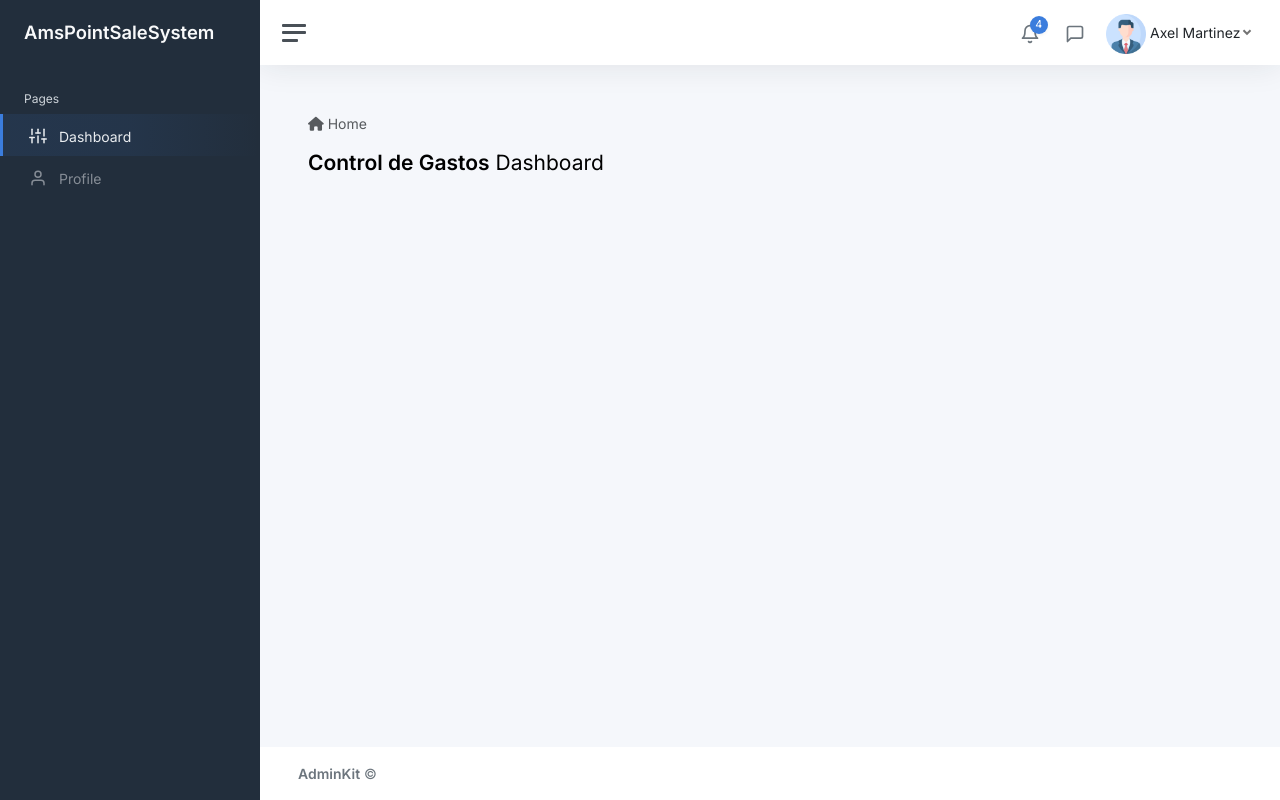
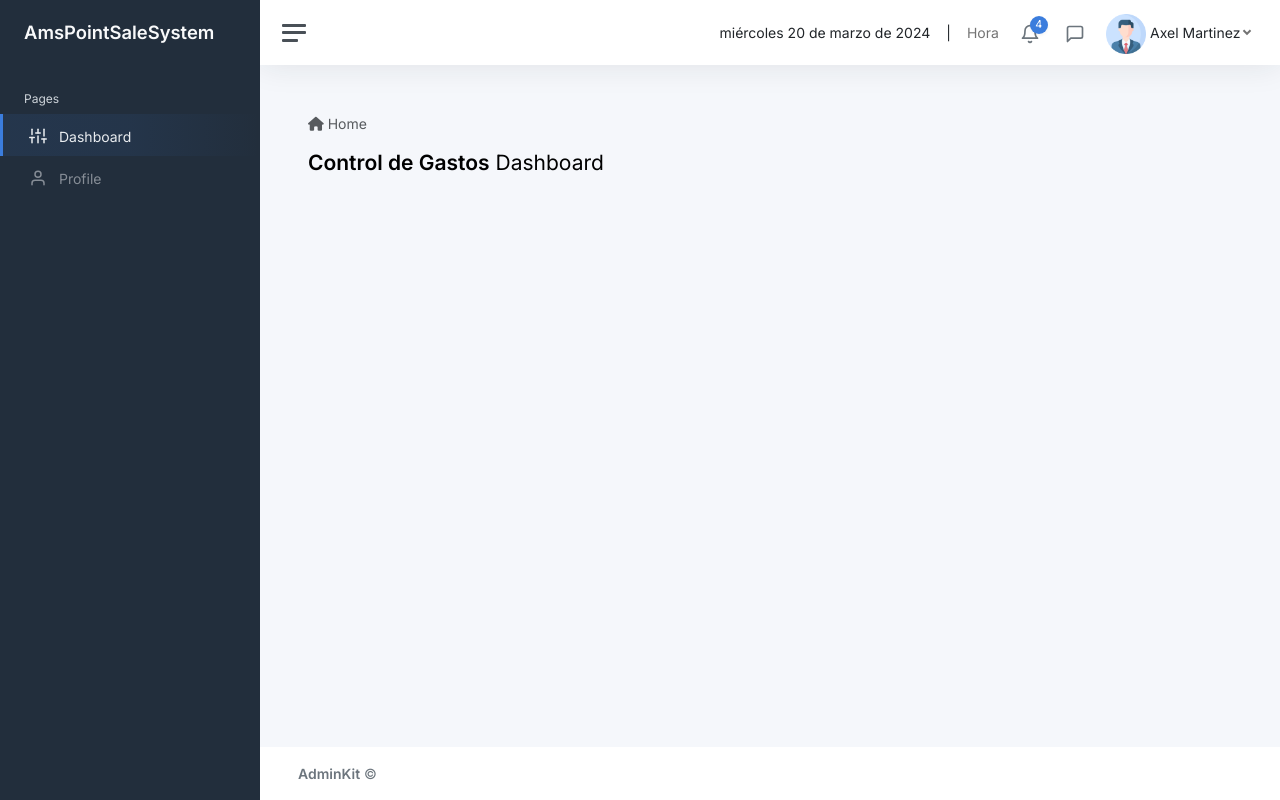
Before and after one commit to Axel200121/APP-Expense-Control, an Angular app in the folder web-site-control-expenses/: page / in a window 1280 px wide. Built offline with nearby package versions, Linux system fonts and the light colour scheme.

Commit message:
Agregando la fecha actual en el header

```diff
--- a/web-site-control-expenses/src/app/components/header/header.component.html
+++ b/web-site-control-expenses/src/app/components/header/header.component.html
@@ -5,6 +5,14 @@
 
     <div class="navbar-collapse collapse">
         <ul class="navbar-nav navbar-align">
+            <li class="nav-item dropdown">
+                <a href="#" class="nav-icon dropdown-toggle d-inline-block d-sm-none" data-bs-toggle="dropdown">
+                    <i class="fas fa-long-arrow-alt-down align-middle"></i>
+                </a>
+                <a class="nav-link d-none d-sm-inline-block text-dark">{{getActualDate()}} </a>
+                <a class="nav-link d-none d-sm-inline-block"><span class="text-dark">|</span></a>
+                <a class="nav-link d-none d-sm-inline-block">Hora</a>
+            </li>
             <li class="nav-item dropdown">
                 <a class="nav-icon dropdown-toggle" href="#" id="alertsDropdown" data-bs-toggle="dropdown">
                     <div class="position-relative">
--- a/web-site-control-expenses/src/app/components/header/header.component.ts
+++ b/web-site-control-expenses/src/app/components/header/header.component.ts
@@ -1,4 +1,6 @@
 import { Component } from '@angular/core';
+import dayjs from 'dayjs';
+import "dayjs/locale/es"
 
 @Component({
   selector: 'app-header',
@@ -9,4 +11,11 @@ import { Component } from '@angular/core';
 })
 export class HeaderComponent {
 
+  public getActualDate(){
+    dayjs.locale('es')
+    let date = new Date()
+    return dayjs(date).format("dddd")+" "+dayjs(date).format("DD")+" de "+dayjs(date).format("MMMM")+
+    " de "+dayjs(date).format("YYYY")
+  }
+
 }
```
